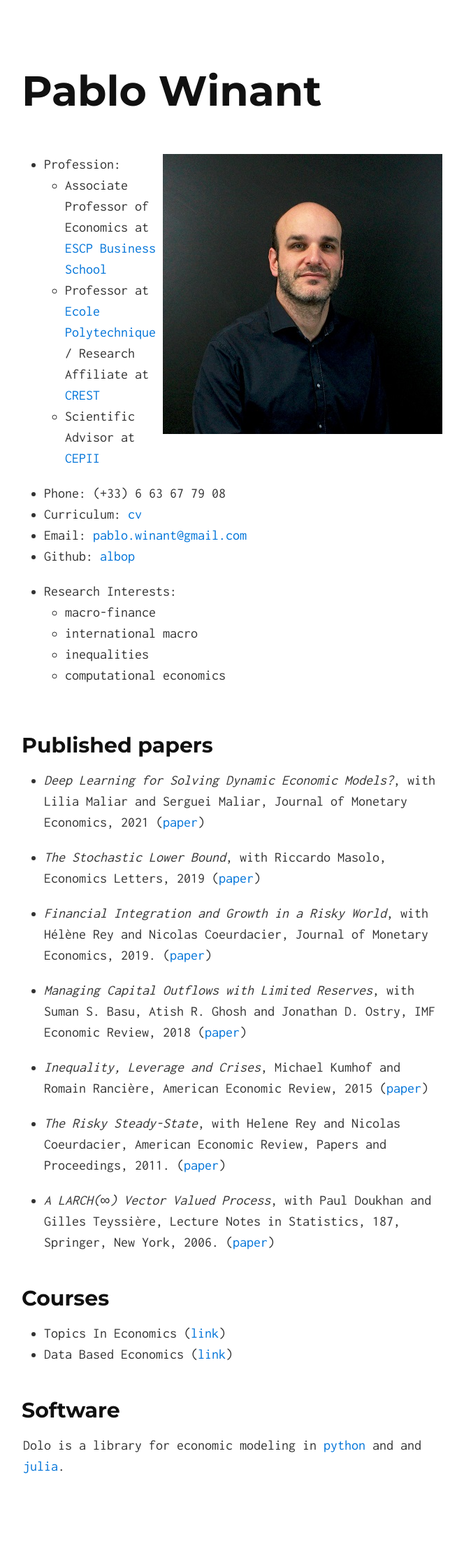
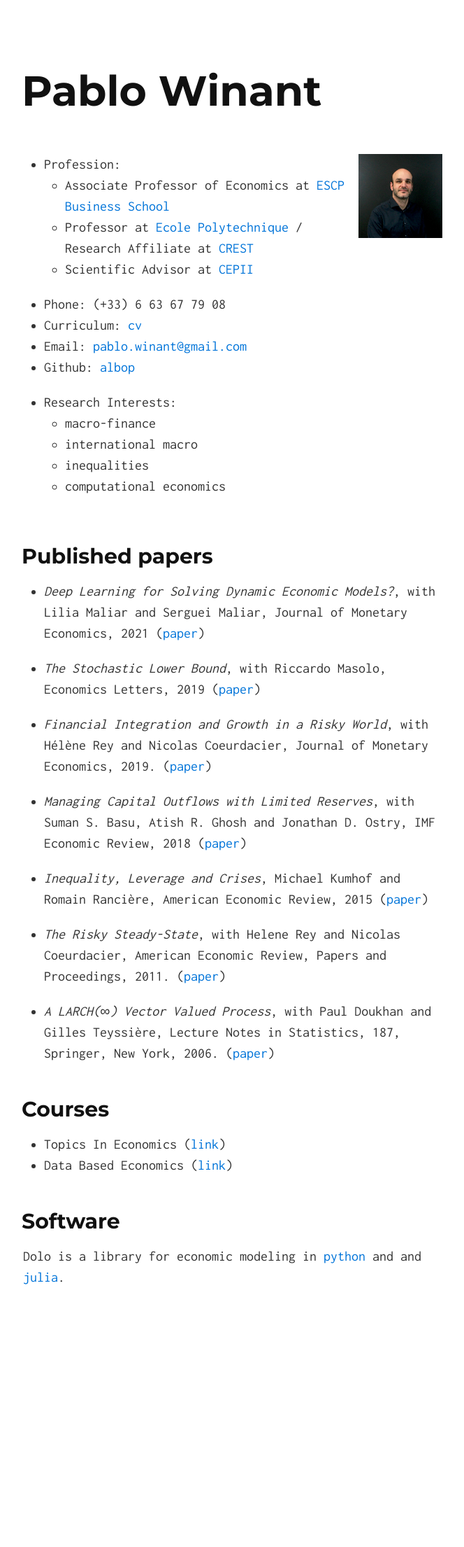
Before and after one commit to albop/albop.github.io, a Jekyll site: the page built from index.md, in a window 1280 px wide. Shown: the whole page at 70% size, without its empty margins (307-971 px from the left). Built offline with Jekyll 4.4.1, drawn with Linux system fonts in a browser that asks for light colours; our own code applies the rules of GitHub Pages for plain Markdown files; after the commit the page ends 1940 px from its top, so only the background shows below that.

Commit message:
Update default.html

```diff
--- a/_layouts/default.html
+++ b/_layouts/default.html
@@ -17,7 +17,7 @@
     <h1><a href="./">{{ site.tag_text }}</a></h1>
     <table>
 
-    <el> <img style="float: right; display: block" src="https://www.mosphere.fr/files/WINANT_Pablo.jpg">
+    <el> <img style="float: right; display: block" src="https://www.mosphere.fr/files/WINANT_Pablo.jpg" width=20%>
     </el>
     <el>
         {{site.pages[1].content}}
```
